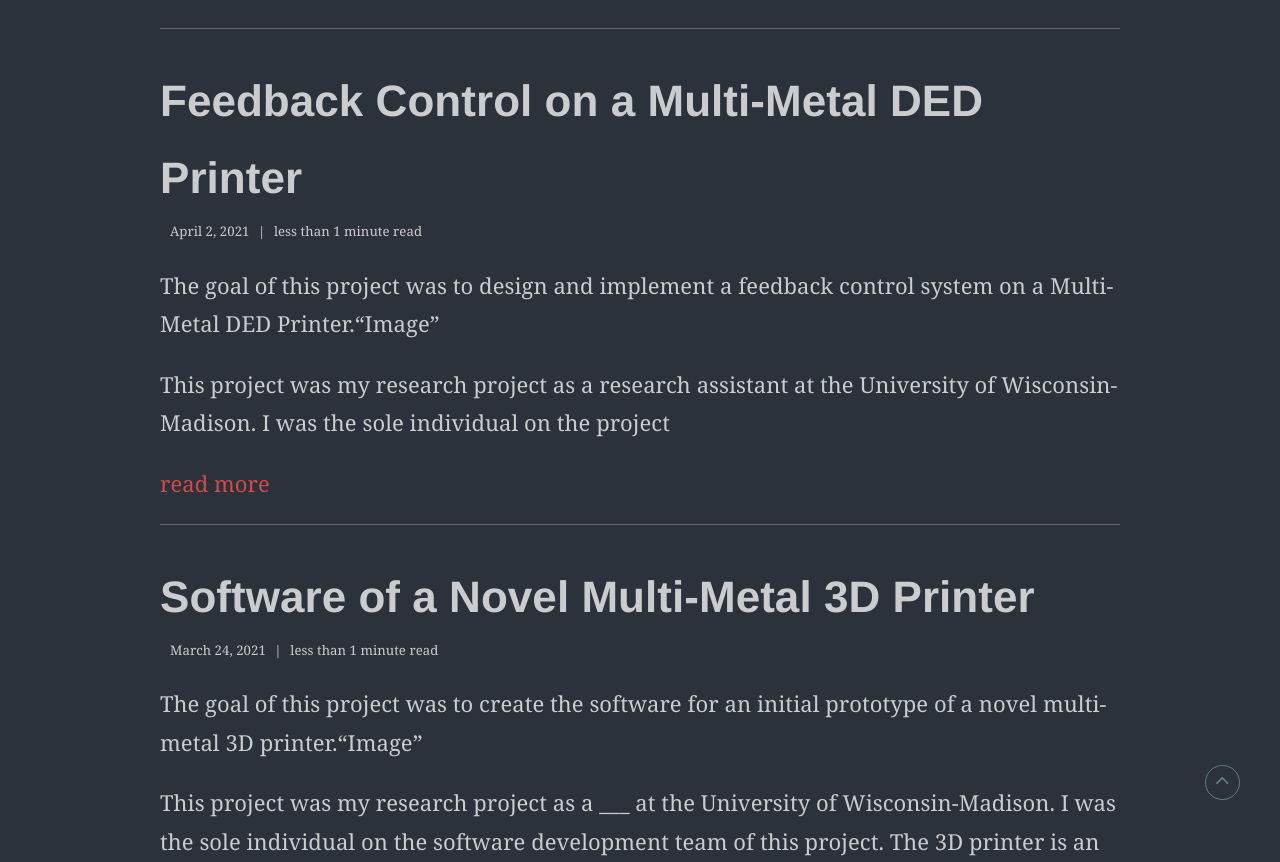
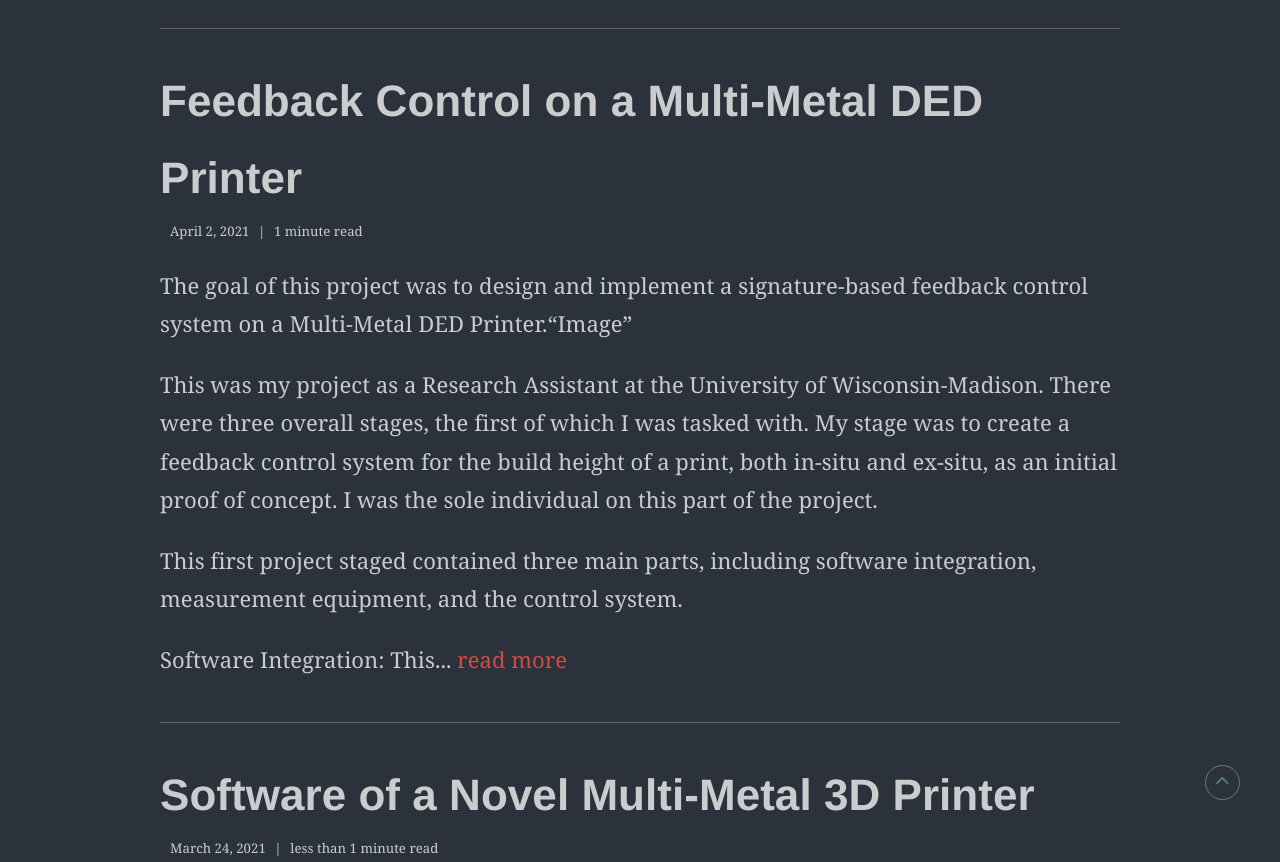
Before and after one commit to megsindelar/megsindelar.github.io, a Jekyll site: the page built from _pages/archive.html, in a window 1280 px wide and 900 px high, scrolled down 945 px, cut to the strip 38-900 px from the top of the window. Built offline with Jekyll 4.4.1, drawn with Linux system fonts in a browser that asks for light colours; some web fonts are replaced.

Commit message:
editing LENS project content

```diff
--- a/_posts/2022-06-20-Control-on-Multi-Metal-DED-Printer.md
+++ b/_posts/2022-06-20-Control-on-Multi-Metal-DED-Printer.md
@@ -10,8 +10,21 @@ category: theory
 author: Meg Sindelar
 description:
 ---
-The goal of this project was to design and implement a feedback control system on a Multi-Metal DED Printer.
+The goal of this project was to design and implement a signature-based feedback control system on a Multi-Metal DED Printer.
 "Image"
 
 
-This project was my research project as a research assistant at the University of Wisconsin-Madison. I was the sole individual on the project
+This was my project as a Research Assistant at the University of Wisconsin-Madison. There were three overall stages, the first of which I was tasked with. My stage was to create a feedback control system for the build height of a print, both in-situ and ex-situ, as an initial proof of concept. I was the sole individual on this part of the project.
+
+This first project staged contained three main parts, including software integration, measurement equipment, and the control system.
+
+Software Integration:
+    This was the biggest part of my project, where I used the DED Lua API to integrate an external program with the printer code. I interfaced with the printer through the HMI, where I created a simple button for the user that contains underlying Lua script code. This code links directly to the main lua script of the printer. I also created an external program which links to my HMI Lua script. This program contains three main subsections. The first is another Lua script, which is the link between my external program and the printer lua program. The second is a C# program, which reads in data from a laser distance sensor and sends the data to the lua script. The third is a C program, which I set up to directly communicate with the external lua script. I set up the C program for the next PhD student, who was taking over the next stage of the project.
+
+
+Measurement Equipment:
+
+
+
+Control System:
+    I created a simple feedback controller that uses the data from the laser distance sensor and corrects the height error based on the reading of the print head z-axis.
```
Also changed, not shown: 1 other file.
